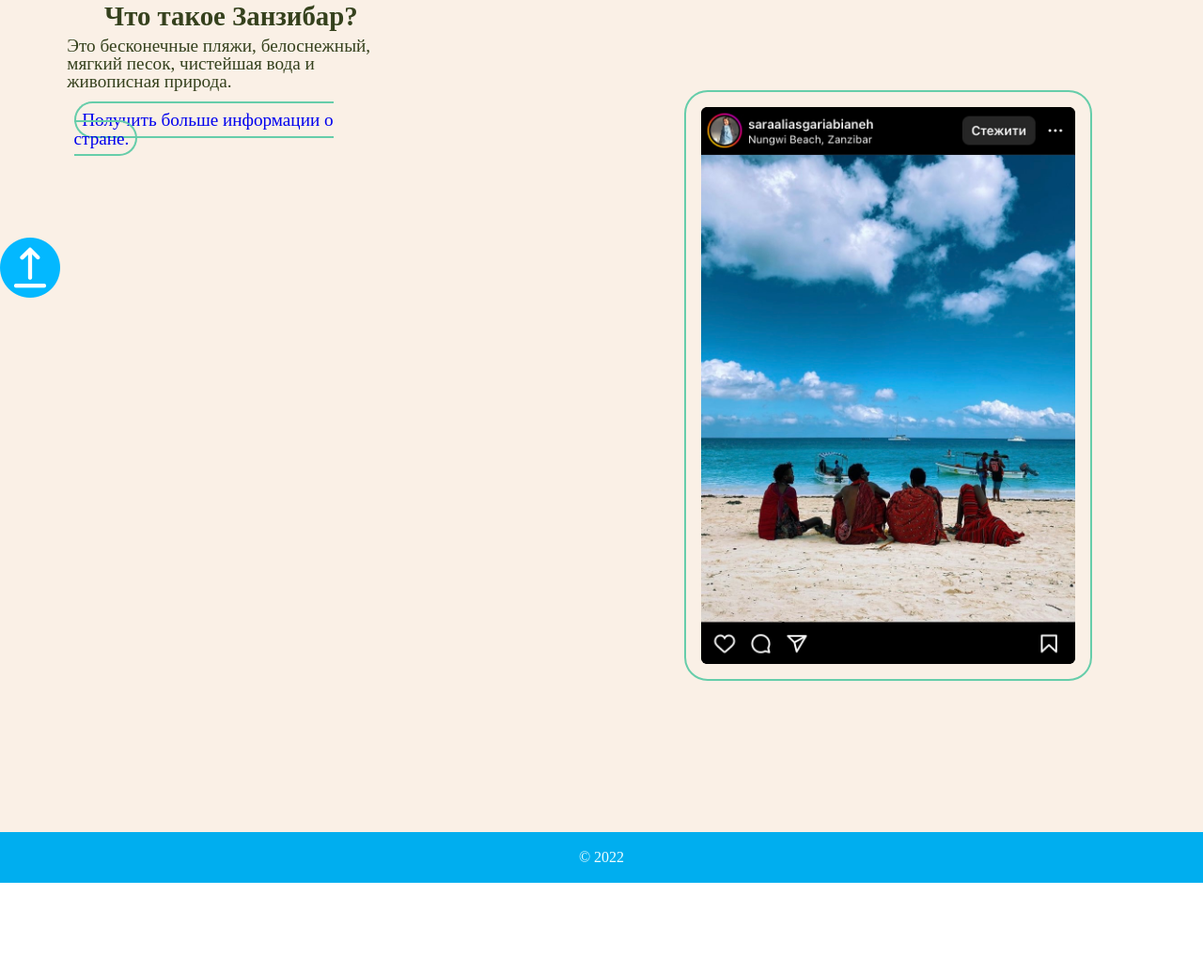
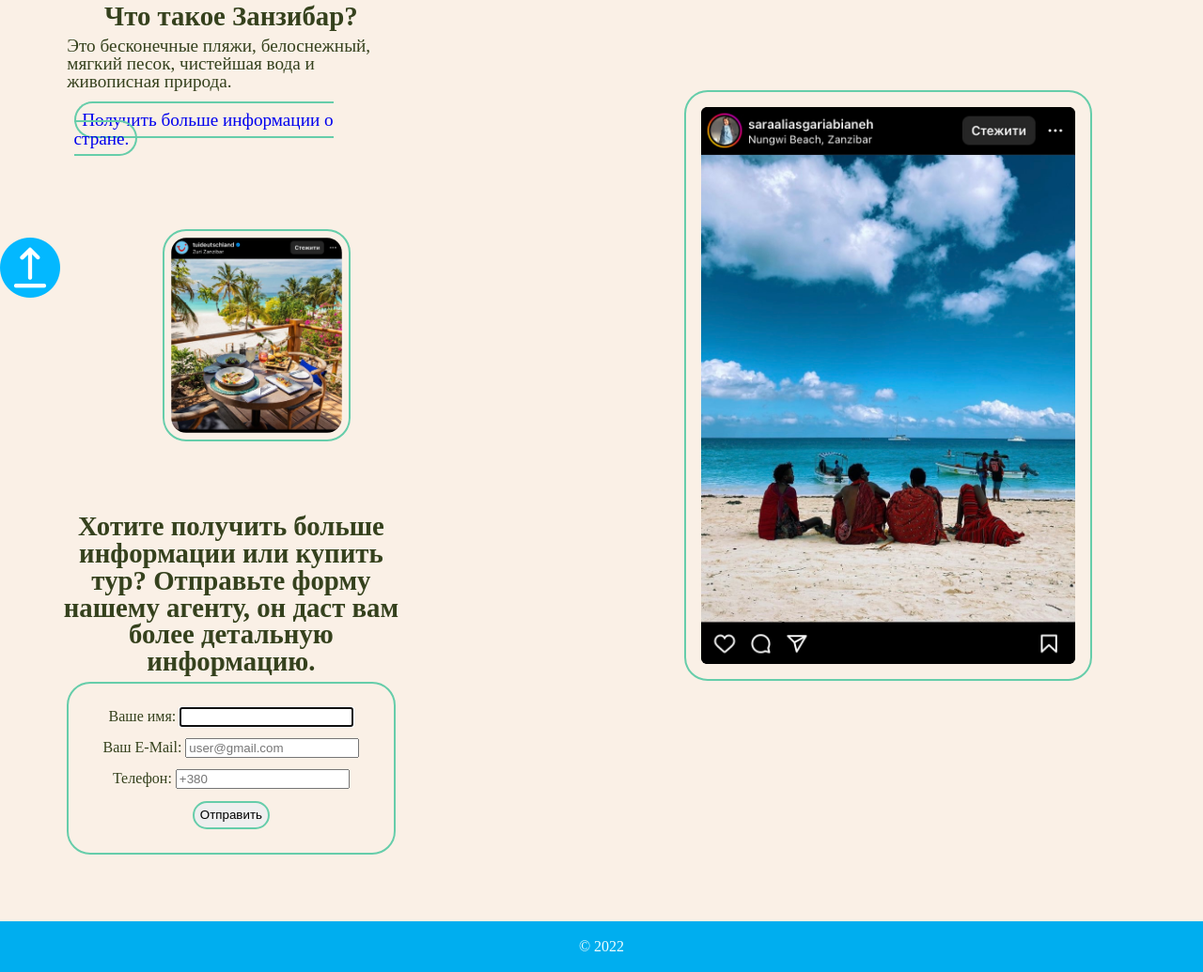
Before and after one commit to KuzmenkoEugene/frontend007, a plain HTML site: page KuzmenkoYevhenii6/index.html in a window 1280 px wide. Shown: the part 307-1342 px from the top of the page at 94% size. Before the commit the page ends 1247 px from the top, so only its background shows below. Drawn offline with Linux system fonts and the light colour scheme.

Commit message:
added form and one photo in index.html

```diff
--- a/KuzmenkoYevhenii6/css/style.css
+++ b/KuzmenkoYevhenii6/css/style.css
@@ -84,6 +84,32 @@
     padding: 2%;
 }
 
+.form {
+    margin: 2%;
+    padding: 5%;
+    border: 2px solid #66CDAA;
+    border-radius: 25px;
+}
+
+.form__item {
+    display: flex;
+    justify-content: center;
+    padding: 2%;
+}
+
+.form__submit {
+    padding: 2%;
+    cursor: pointer;
+    border-radius: 20px;
+    border: 2px solid #66CDAA;
+}
+
+.form__submit:hover {
+    background-color: #66CDAA;
+    color: aliceblue;
+    transition: 0.5s;
+}
+
 .section {
     padding: 4%;
 }
--- a/KuzmenkoYevhenii6/index.html
+++ b/KuzmenkoYevhenii6/index.html
@@ -53,6 +53,35 @@
                         Получить больше информации о стране.
                     </a>
                 </section>
+                <img class="picture__main" src="imgs/IMG_8546.PNG" alt="">
+                <div class="article__contact">
+                    <h2 class="article__title">
+                        Хотите получить больше информации или купить тур? Отправьте форму нашему агенту, он даст вам более детальную информацию.
+                    <h2>
+                    <form action="https://fom.in.ua/echo" class="form" method="get">
+                        <p class="form__item">
+                            <label>
+                                Ваше имя:
+                                <input class="form__login" type="text" name="name" autofocus="autofocus" required="required">
+                            </label>
+                        </p>
+                        <p class="form__item">
+                            <label>
+                                Ваш E-Mail:
+                                <input type="email" name="email" placeholder="user@gmail.com" required="required">
+                            </label>
+                        </p>
+                        <p class="form__item">
+                            <label>
+                                Телефон:
+                                <input type="tel" name="phone" placeholder="+380" required="required">
+                            </label>
+                        </p>
+                        <p class="form__item">
+                            <input class="form__submit" type="submit" value="Отправить">
+                        </p>
+                    </form>
+                </div>
             </article>
             <aside class="aside">
                 <div class="aside__picture">
```
